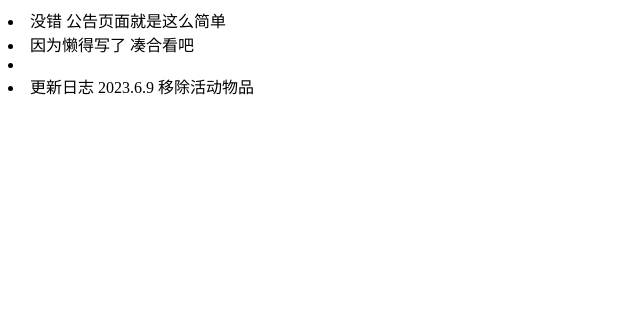
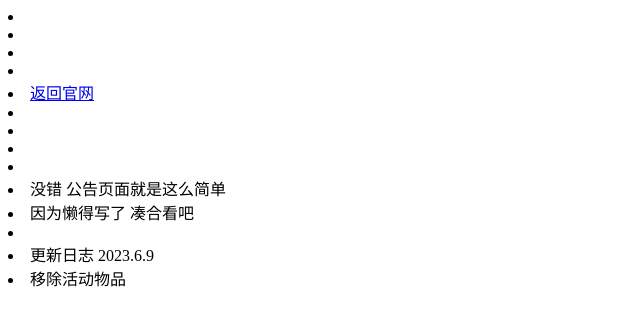
Before and after one commit to Uncle-Xiao/Cookieannouncement.github.io, a plain HTML site: page index.html in a window 1280 px wide. Shown: the whole page, without its empty margins (0-640 px from the left). Drawn offline with Linux system fonts and the light colour scheme.

Commit message:
Update index.html

```diff
--- a/index.html
+++ b/index.html
@@ -8,7 +8,13 @@
 	<head>
 
 <title>曲奇工厂最新公告</title>
+		<li> <li>
+		<li> <li>
+		<li><a href="https://uncle-xiao.github.io/Cookiefactory.github.io/">返回官网</a></li>
+		<li> <li>
+		<li> <li>
 <li>没错 公告页面就是这么简单</li>
 <li>因为懒得写了 凑合看吧</li>
 <li> </li>
-<li>更新日志 2023.6.9 移除活动物品</li>
+<li>更新日志 2023.6.9 </li>
+<li>移除活动物品</li>
```
